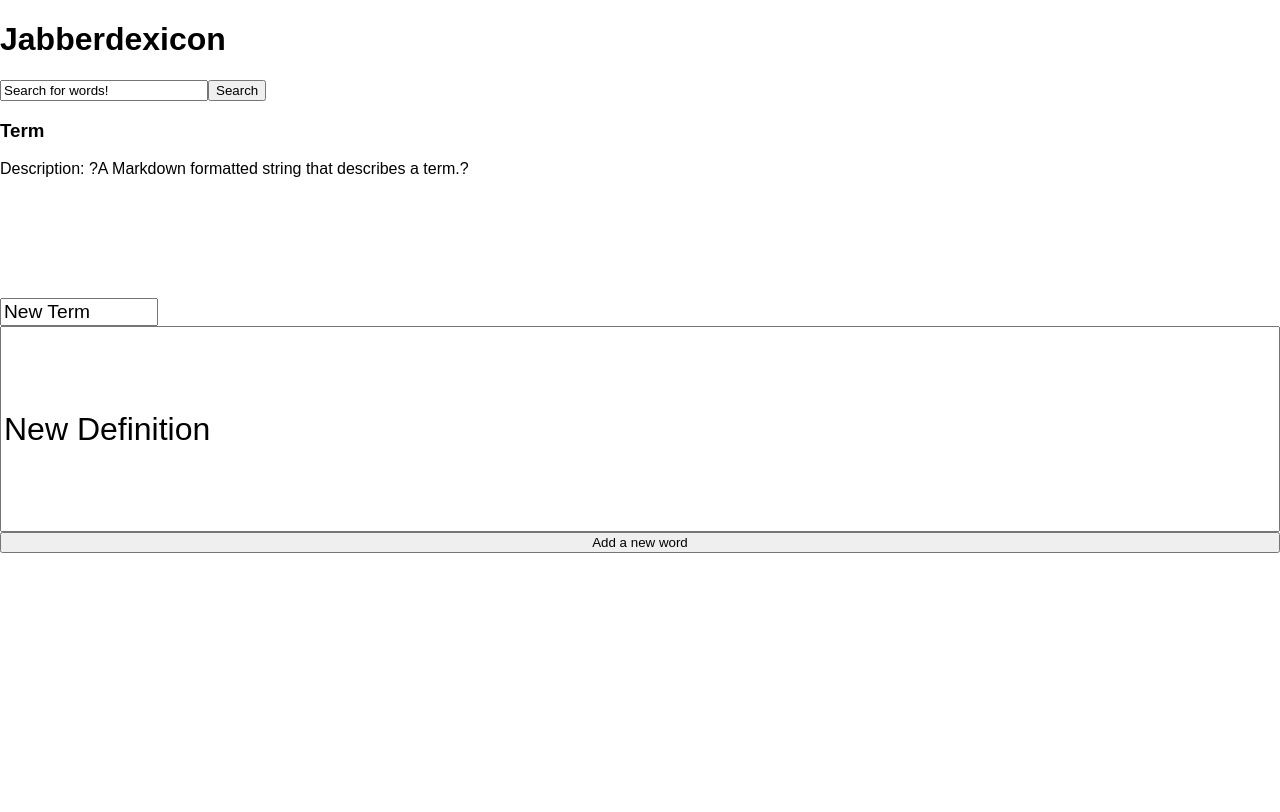
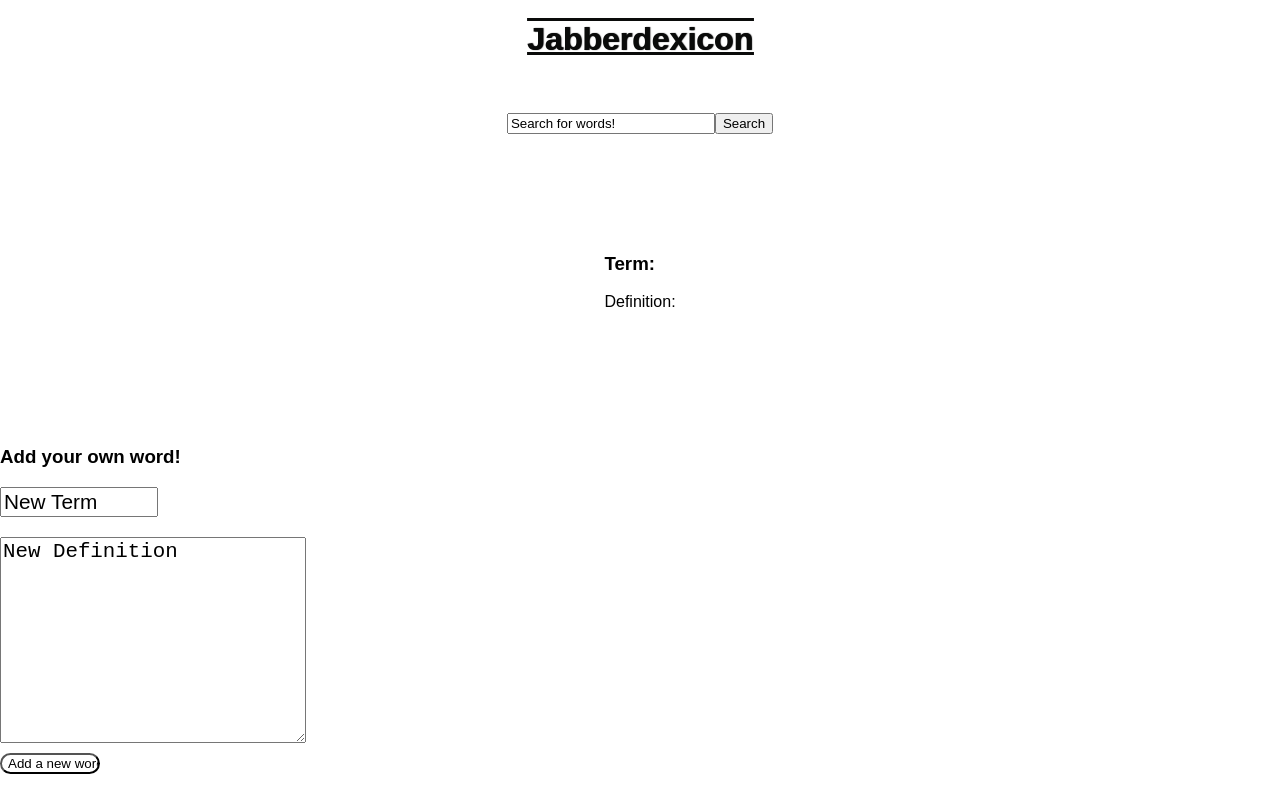
Before and after one commit to ColinFendrick/jabberdexicon, a React app: page /addword in a window 1280 px wide. Shown: the top 812 px of the page. Built offline with nearby package versions, Linux system fonts and the light colour scheme.

Commit message:
Did some cool stuff

```diff
--- a/src/components/AddWord.js
+++ b/src/components/AddWord.js
@@ -7,11 +7,16 @@ class AddWord extends Component {
     this.props.addWord(this.refs.newTerm.value, this.refs.newDef.value)
   }
 
+  _focus = (e) => {
+    e.target.setSelectionRange(0, e.target.value.length)
+  }
+
   render () {
     return <form onSubmit={this._submit} className={styles.addWord}>
-      <input type='text' ref='newTerm' defaultValue='New Term' className={styles.newTerm} />
-      <input type='text' ref='newDef' defaultValue='New Definition' className={styles.newDefinition} />
-      <input type='submit' value='Add a new word' />
+      <h3>Add your own word!</h3>
+      <input onFocus={this._focus} type='text' ref='newTerm' defaultValue='New Term' className={styles.newTerm} />
+      <textarea onFocus={this._focus} type='text' ref='newDef' defaultValue='New Definition' className={styles.newDefinition} />
+      <input type='submit' value='Add a new word' className={styles.submitNewWord} />
     </form>
   }
 }
--- a/src/components/App.js
+++ b/src/components/App.js
@@ -3,6 +3,7 @@ import { BrowserRouter as Router } from 'react-router-dom'
 import SearchBar from './Searchbar.js'
 import Definition from './Definition.js'
 import AddWord from './AddWord.js'
+import styles from '../styles/App.scss'
 
 class App extends Component {
   state = {
@@ -28,23 +29,21 @@ class App extends Component {
     })
   }
 
-  // searchWord = searchTerm => {
-  //   const url = 'https://jabberdexicon.herokuapp.com/entries?access_token=TOKasdf9ha8w4t3hk698asdfmFKJASDFI'
-  //   window.fetch(url)
-  //   .then(r => r.json())
-  //   .then(data => {
-  //     this.setState({
-  //       active:
-  //     })
-  //   })
-  // }
+  searchWord = searchTerm => {
+    const url = 'https://jabberdexicon.herokuapp.com/entries?access_token=TOKasdf9ha8w4t3hk698asdfmFKJASDFI'
+    window.fetch(url)
+    .then(r => r.json())
+    .then(data => {
+      console.log(data)
+    })
+  }
 
   render () {
     return <Router>
-      <div>
+      <div className={styles.App}>
         <h1>Jabberdexicon</h1>
         <SearchBar searchWord={this.searchWord} />
-        <Definition />
+        <Definition term={this.state.active.term} definition={this.state.active.definition} />
         <AddWord addWord={this.addWord} />
       </div>
     </Router>
--- a/src/components/Definition.js
+++ b/src/components/Definition.js
@@ -4,8 +4,8 @@ import styles from '../styles/Definition.scss'
 class Definition extends Component {
   render () {
     return <div className={styles.definition}>
-      <h3>Term</h3>
-      <p>Description: ?A Markdown formatted string that describes a term.?</p>
+      <h3>Term: {this.props.term}</h3>
+      <p>Definition: {this.props.definition}</p>
     </div>
   }
 }
--- a/src/components/SearchBar.js
+++ b/src/components/SearchBar.js
@@ -7,9 +7,13 @@ class SearchBar extends Component {
     this.props.searchWord(this.refs.searchText.value)
   }
 
+  _focus = (e) => {
+    e.target.setSelectionRange(0, e.target.value.length)
+  }
+
   render () {
     return <form onSubmit={this._submit} className={styles.SearchBar}>
-      <input className={styles.searchText} type='text' ref='searchText' defaultValue='Search for words!' />
+      <input onFocus={this._focus} className={styles.searchText} type='text' ref='searchText' defaultValue='Search for words!' />
       <input type='submit' value='Search' />
     </form>
   }
--- a/src/styles/AddWord.scss
+++ b/src/styles/AddWord.scss
@@ -1,14 +1,25 @@
 .addWord {
   display: flex;
   flex-direction: column;
+  justify-content: flex-start;
+  width: 100%;
 }
 
 .newTerm {
   width: 150px;
-  font-size: 1.2em;
+  font-size: 1.3em;
+  margin-bottom: 10px;
 }
 
 .newDefinition {
   height: 200px;
-  font-size: 2em;
+  font-size: 1.3em;
+  margin: 10px 0;
+  width: 300px;
 }
+
+.submitNewWord {
+  width: 100px;
+  background-color: #fff;
+  border-radius: 15px;
+}
--- /dev/null
+++ b/src/styles/App.scss
@@ -0,0 +1,14 @@
+.App {
+  display: flex;
+  flex-direction: column;
+  justify-content: space-around;
+  align-items: center;
+
+  > h1 {
+    text-decoration: overline underline;
+    font-size: 2em;
+    color: rgb(10, 11, 10);
+    text-shadow: 1px 0 1px black;
+  }
+
+}
--- a/src/styles/Definition.scss
+++ b/src/styles/Definition.scss
@@ -1,3 +1,4 @@
 .definition {
-  margin-bottom: 120px;
+  margin: 100px 0;
+  text-align: left;
 }
--- a/src/styles/Searchbar.scss
+++ b/src/styles/Searchbar.scss
@@ -1,5 +1,6 @@
 .SearchBar {
   display: flex;
+  margin-top: 33px;
 }
 
 .searchText {
```
